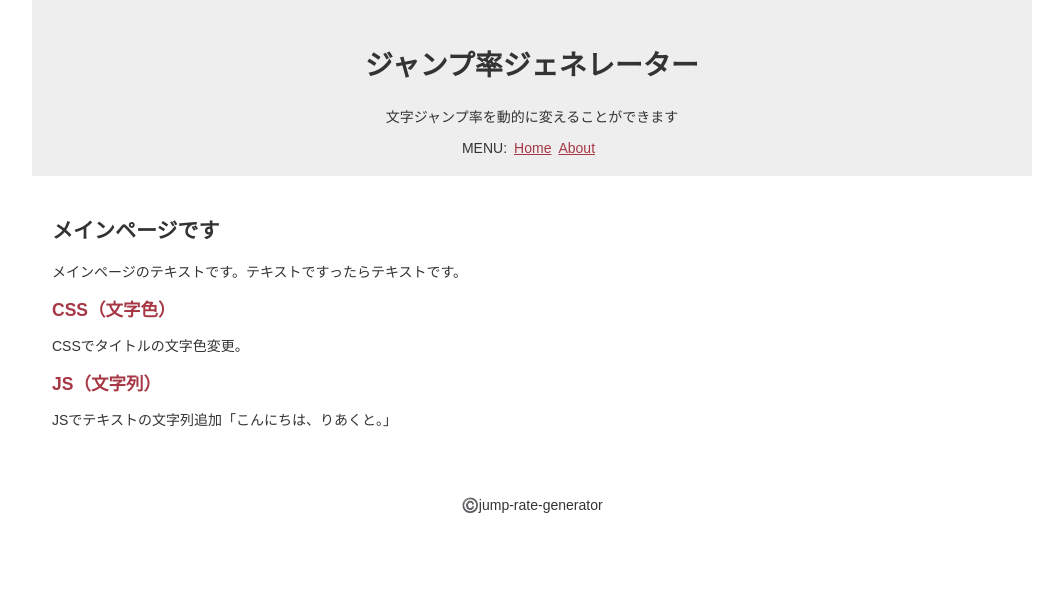
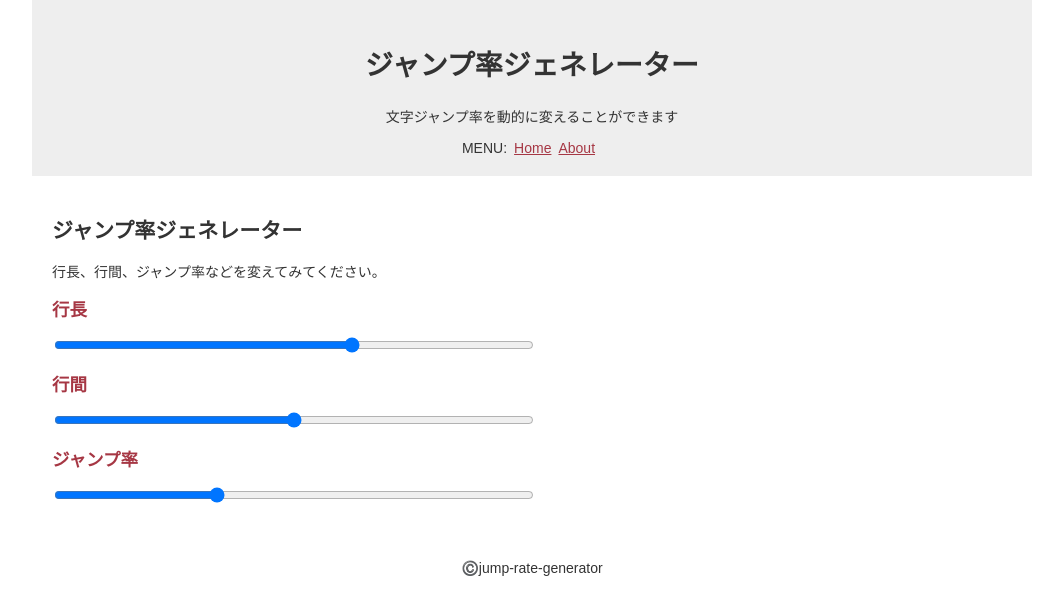
Before and after one commit to ryo-i/jump-rate-generator, a React (Create React App) app: page / in a window 1280 px wide. Shown: the top 614 px of the page, without its empty margins (108-1171 px from the left). Built offline with nearby package versions, Linux system fonts and the light colour scheme.

Commit message:
input type=rangeタグ追加

```diff
--- a/src/Inner.tsx
+++ b/src/Inner.tsx
@@ -1,25 +1,30 @@
-import React, { useEffect }  from 'react';
-import { hello } from './modules/hello/hello';
-import Data from './data/data.json';
+import React  from 'react';
+import styled from 'styled-components';
 
 
-const innerJson = Data.data.inner;
+// Style
+const InputRange = styled.input`
+  width: 50%;
+`;
 
 
 // Component
 function Inner() {
-  useEffect(() => {
-    hello();
-  });
 
   return (
     <div className="inner">
-      {innerJson.map((innerJson, index) =>
         <section>
-          <h2>{ innerJson.title }</h2>
-          <p dangerouslySetInnerHTML={{ __html: innerJson.text }}></p>
+          <h2>行長</h2>
+          <InputRange type="range" name="range" min="10" max="50" value="35"></InputRange>
         </section>
-      )}
+        <section>
+          <h2>行間</h2>
+          <InputRange type="range" name="range" min="1" max="2.5" value="1.75" step="0.01"></InputRange>
+        </section>
+        <section>
+          <h2>ジャンプ率</h2>
+          <InputRange type="range" name="range" min="100" max="400" value="200"></InputRange>
+        </section>
     </div>
   );
 }
--- a/src/data/data.json
+++ b/src/data/data.json
@@ -5,8 +5,8 @@
             "text": "文字ジャンプ率を動的に変えることができます"
         },
         "main": {
-            "title":"メインページです",
-            "text": "メインページのテキストです。テキストですったらテキストです。"
+            "title":"ジャンプ率ジェネレーター",
+            "text": "行長、行間、ジャンプ率などを変えてみてください。"
         },
         "about": {
             "title":"このアプリについて",
```
Also changed, not shown: src/About.tsx (+4 -4 lines).
